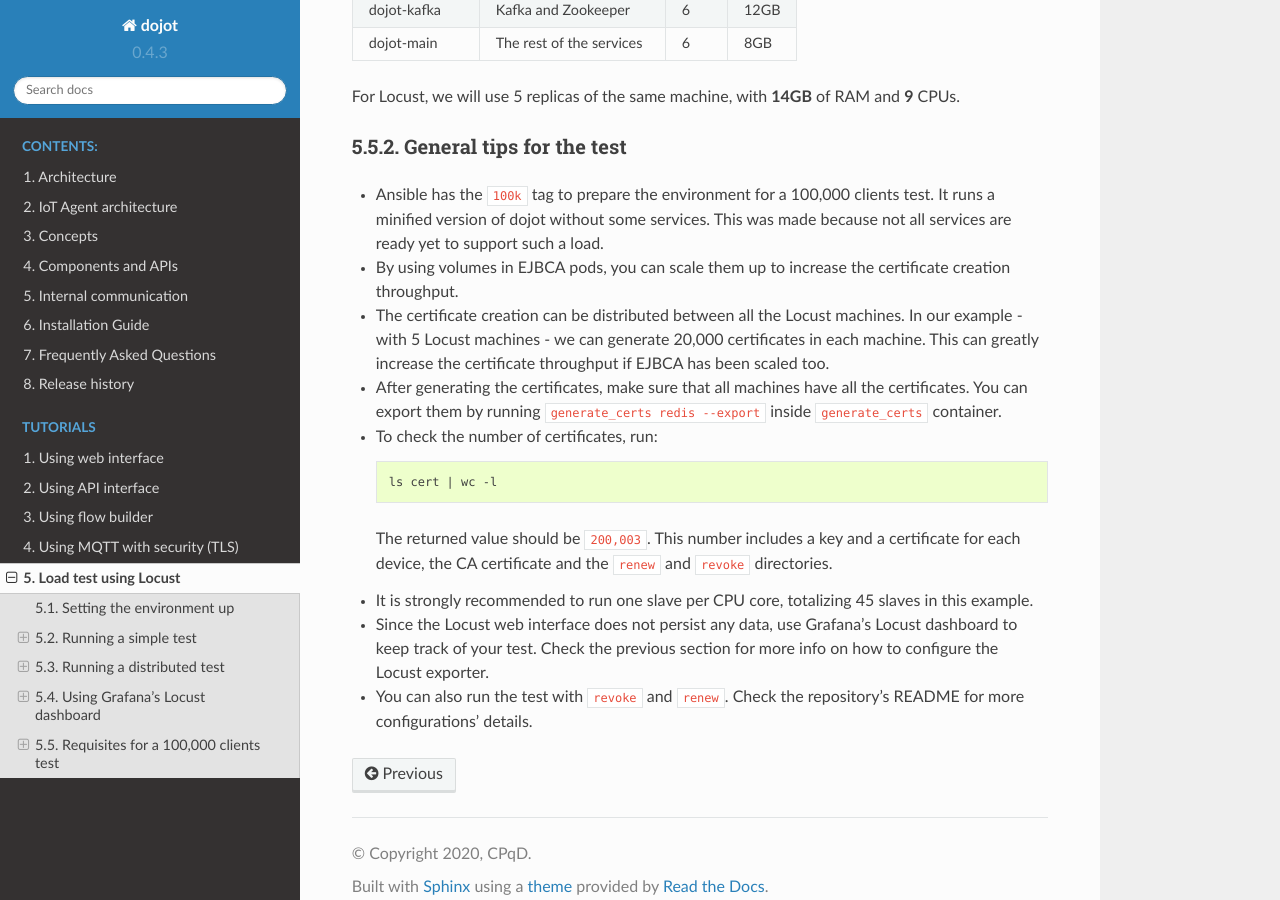
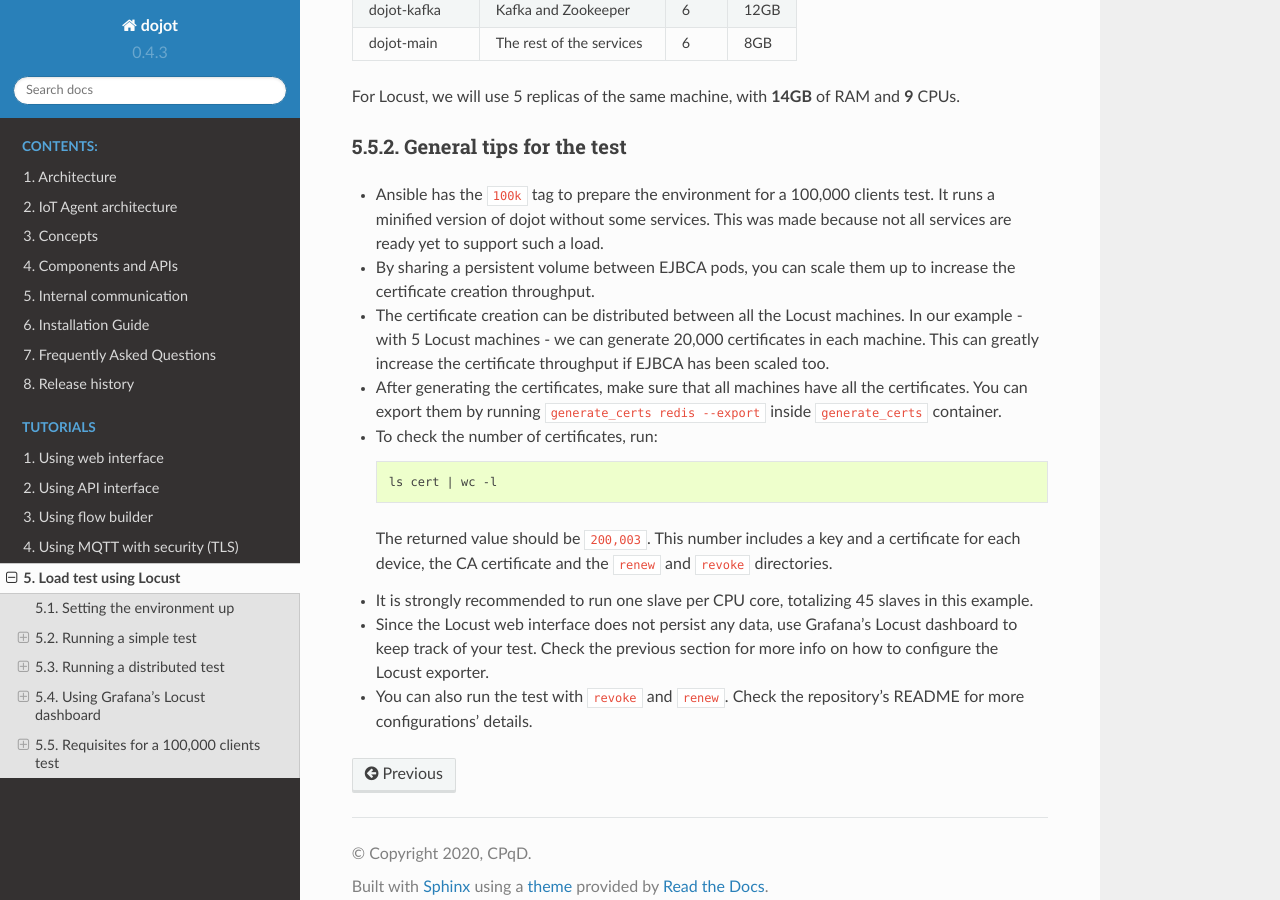
Before and after one commit to dojot/docs, a Sphinx documentation site: the page built from source/load-test-with-locust.rst, in a window 1280 px wide and 900 px high, scrolled down 11338 px. Built offline with Sphinx 7.4.7 and the Read the Docs theme 2.0.0, drawn with Linux system fonts in a browser that asks for light colours.

Commit message:
Fixes from review

```diff
--- a/source/load-test-with-locust.rst
+++ b/source/load-test-with-locust.rst
@@ -452,8 +452,8 @@ General tips for the test
 - Ansible has the ``100k`` tag to prepare the environment for a 100,000 clients test. It runs a
   minified version of dojot without some services. This was made because not all services are ready
   yet to support such a load.
-- By using volumes in EJBCA pods, you can scale them up to increase the certificate creation
-  throughput.
+- By sharing a persistent volume between EJBCA pods, you can scale them up to increase the
+  certificate creation throughput.
 - The certificate creation can be distributed between all the Locust machines. In our example - with
   5 Locust machines - we can generate 20,000 certificates in each machine. This can greatly
   increase the certificate throughput if EJBCA has been scaled too.
```
Also changed, not shown: 1 other file.
